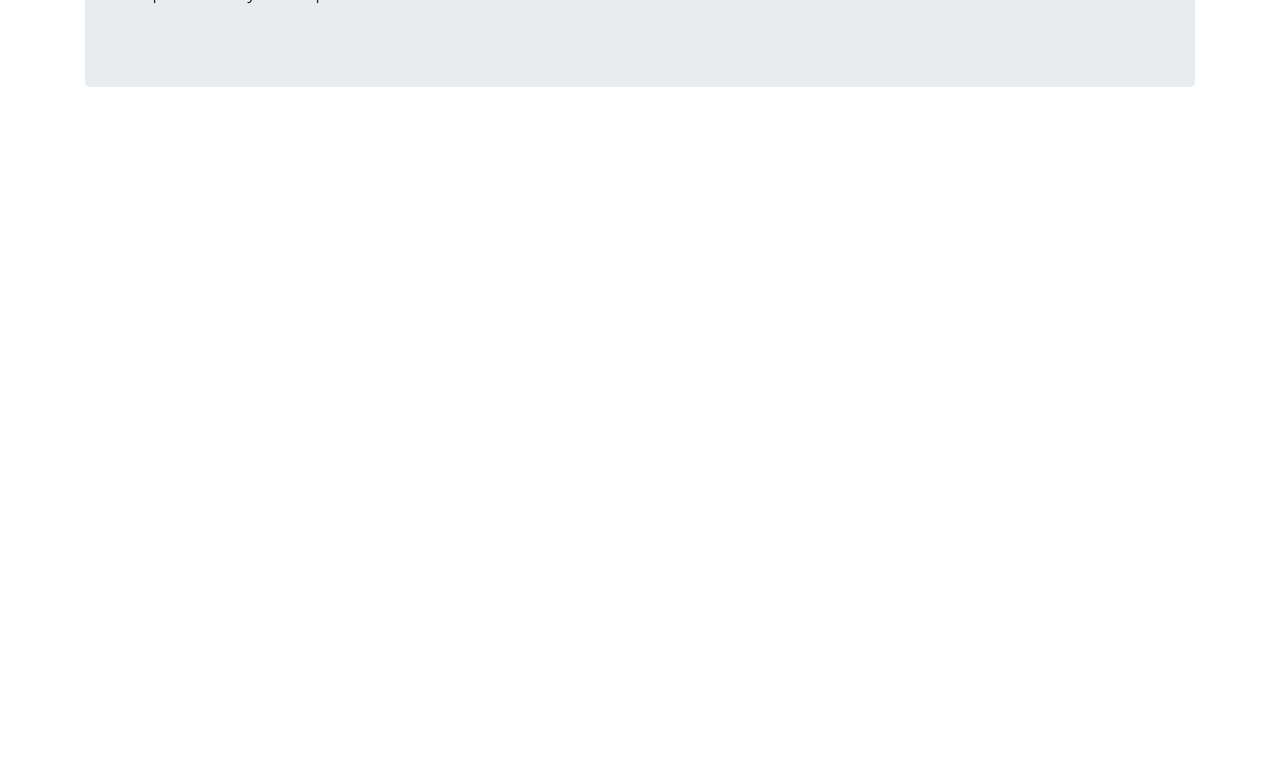
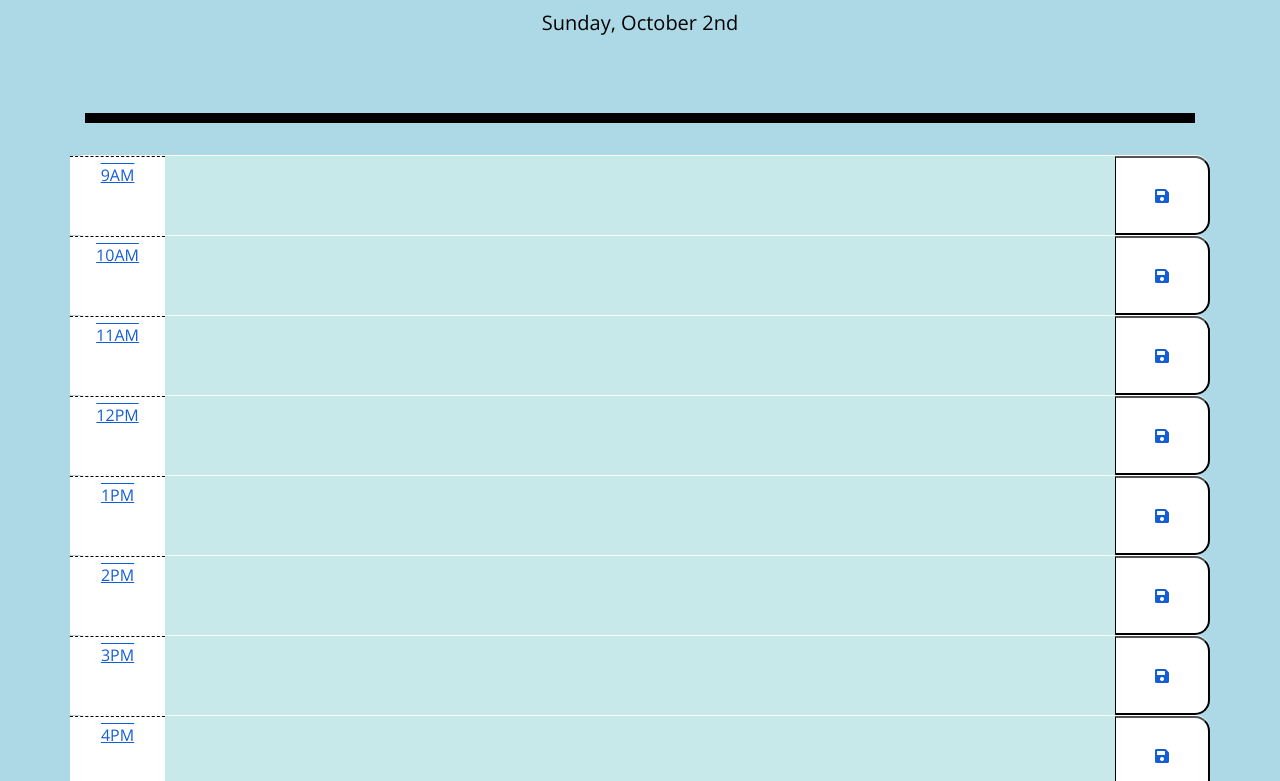
Before and after one commit to DylanSchmidt2/Challenge-repo-5, a plain HTML site: page index.html in a window 1280 px wide. Shown: the part 181-962 px from the top of the page. Before the commit the page ends 800 px from the top, so only its background shows below. Drawn offline with nearby package versions, Linux system fonts and the light colour scheme.

Commit message:
Update File Source Locations

```diff
--- a/index.html
+++ b/index.html
@@ -9,7 +9,7 @@
 <link rel="stylesheet" href="https://use.fontawesome.com/releases/v5.8.1/css/all.css"
 integrity="sha384-50oBUHEmvpQ+1lW4y57PTFmhCaXp0ML5d60M1M7uH2+nqUivzIebhndOJK28anvf" crossorigin="anonymous" />
 <link href="https://fonts.googleapis.com/css?family=Open+Sans&display=swap" rel="stylesheet" />
-<link rel="stylesheet" href="\Users\dylan\OneDrive\Challenge-repo-5\style.css" />
+<link rel="stylesheet" href="\Challenge-repo-5\style.css" />
 <title>Work Day Scheduler</title>
     </head>
 
@@ -28,7 +28,7 @@ integrity="sha384-50oBUHEmvpQ+1lW4y57PTFmhCaXp0ML5d60M1M7uH2+nqUivzIebhndOJK28an
     <script src="https://code.jquery.com/jquery-3.4.1.min.js"></script>
     <script src="https://code.jquery.com/ui/1.12.1/jquery-ui.min.js"></script>
     <script src="https://cdnjs.cloudflare.com/ajax/libs/moment.js/2.24.0/moment.min.js"></script>
-    <script src='\Users\dylan\OneDrive\Challenge-repo-5\script.js'></script>
+    <script src='\Challenge-repo-5\script.js'></script>
     </body>
 
 </html>
```
